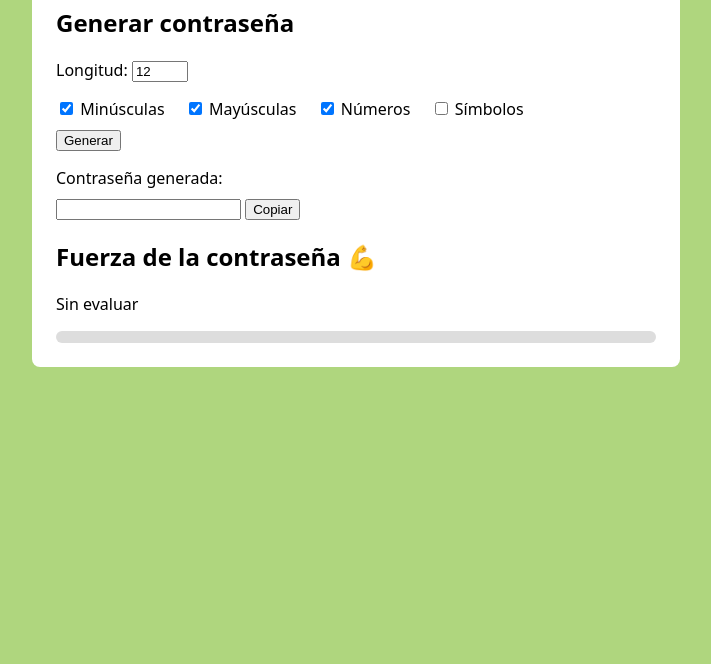
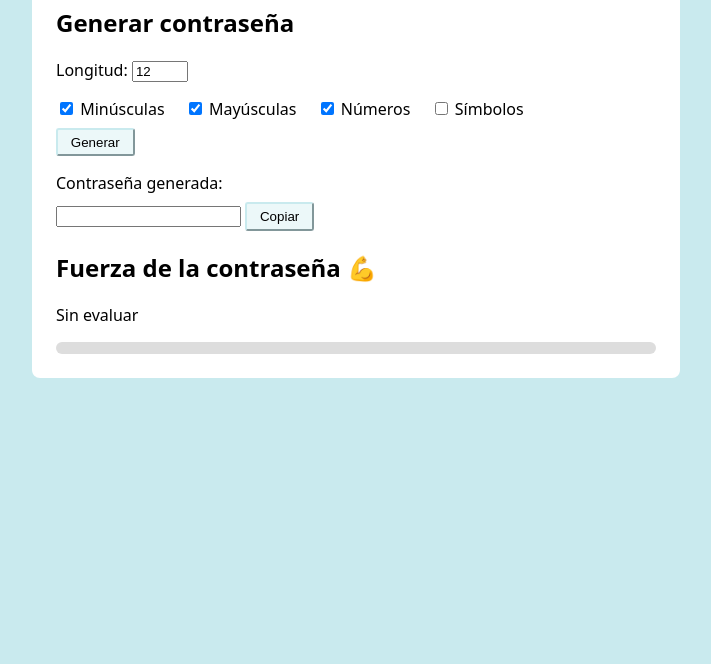
Before and after one commit to JulietaLopezL/password-security-js, a plain HTML site: page index.html in a window 1280 px wide. Shown: the part 136-800 px from the top of the page, without its empty margins (284-995 px from the left). Drawn offline with Linux system fonts and the light colour scheme; a script that the page names is missing.

```diff
--- a/css/styles.css
+++ b/css/styles.css
@@ -1,6 +1,6 @@
 body {
   font-family: system-ui, sans-serif;
-  background: #AFD67E;
+  background: #C9EAEE;
   margin: 0;
   padding: 0;
 }
@@ -35,6 +35,13 @@
   overflow: hidden;
 }
 
+button{
+    background: #ECF8F9;
+    border-color: #C9EAEE;
+    padding: 0.3rem 0.8rem;
+    border-radius: 3px;
+}
+
 #strengthFill {
   height: 100%;
   width: 0%;
```
